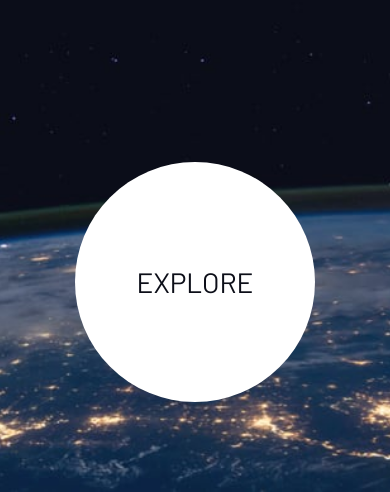
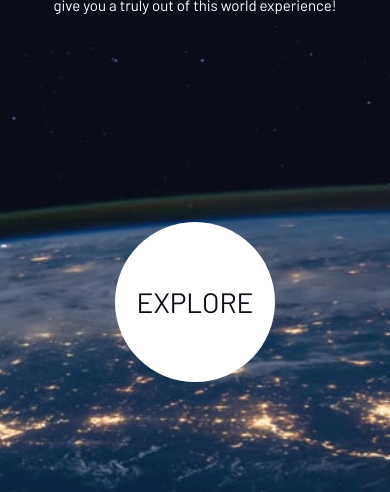
Before and after one commit to udohchuks/Space-website, a plain HTML site: page index.html in a window 390 px wide. Shown: the part 352-844 px from the top of the page. Drawn offline with Linux system fonts and the light colour scheme; a web font is replaced by a local one.

Commit message:
reduce the size of explore button on mobile

```diff
--- a/style.css
+++ b/style.css
@@ -261,18 +261,18 @@ select {
     align-items: center;
     padding: 0 2em;
     border-radius: 50%;
-    width: 15rem;
-    height: 15rem;
+    width: 10rem;
+    height: 10rem;
     /* aspect-ratio: 1; */
     text-decoration: none;
 }
-/* @media (min-width: 45rem)
+@media (min-width: 45rem)
 {
     .large-button {
         width: 15rem;
         height: 15rem;
     }
-} */
+}
 .large-button::after {
     content: '';
     position: absolute;
```
